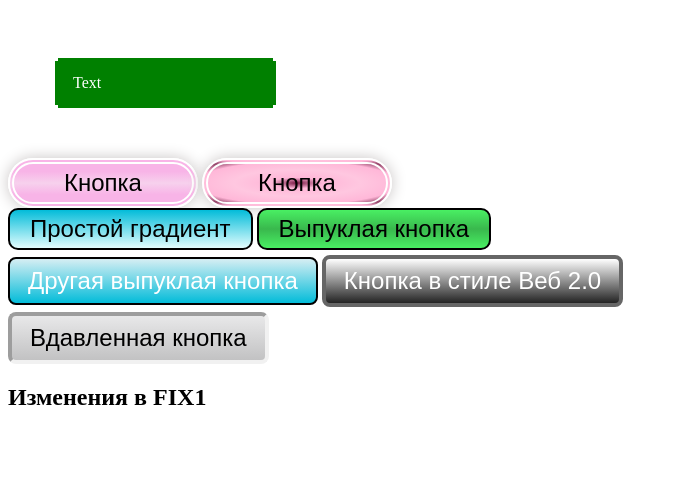
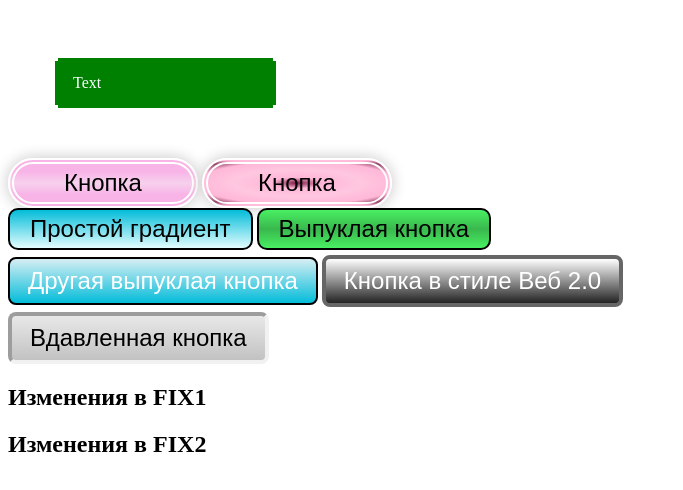
Before and after one commit to WampSh/TestRep, a plain HTML site: page index.html in a window 1280 px wide. Shown: the whole page, without its empty margins (0-683 px from the left). Drawn offline with Linux system fonts and the light colour scheme.

Commit message:
Fix2 add new text

```diff
--- a/index.html
+++ b/index.html
@@ -138,6 +138,7 @@
 <div class="vdbut">Вдавленная кнопка</div>
 
 <h2>Изменения в FIX1</h2>
+<h2>Изменения в FIX2</h2>
 
 </body>
 </html>
```
